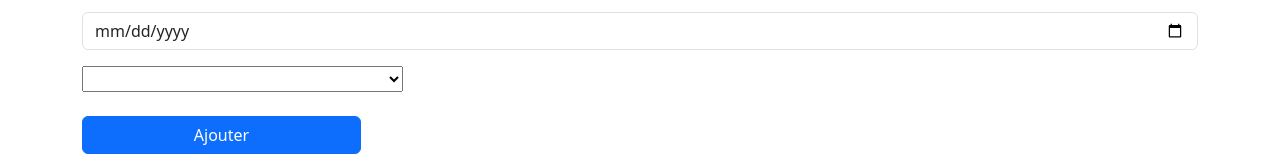
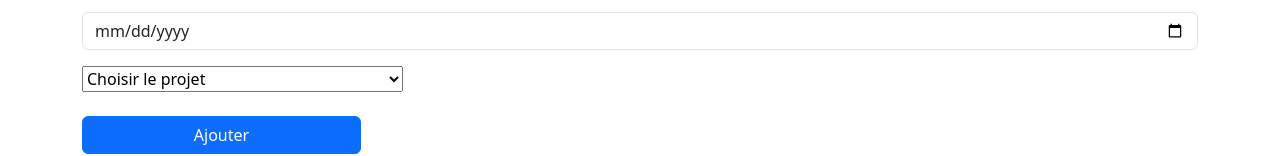
Before and after one commit to HarounaTraore/gestion-taches-et-projets, a Vue app: page /tache/ajouter in a window 1280 px wide. Shown: the part 454-610 px from the top of the page. Built offline with nearby package versions, Linux system fonts and the light colour scheme.

Commit message:
Correction globale

```diff
--- a/index.html
+++ b/index.html
@@ -2,9 +2,9 @@
 <html lang="en">
   <head>
     <meta charset="UTF-8">
-    <link rel="icon" href="./public/icone.ico">
+    <link rel="icon" href="./src/assets/img.png">
     <meta name="viewport" content="width=device-width, initial-scale=1.0">
-    <title>Bibliotheque</title>
+    <title>Gestion de Projets et Taches</title>
   </head>
   <body>
     <div id="app"></div>
--- a/src/components/taches/AjouterTache.vue
+++ b/src/components/taches/AjouterTache.vue
@@ -54,7 +54,7 @@
           >
             {{ projet.nom }}
           </option>
-          <option selected>Choisir le projet</option>
+          <option value="" selected>Choisir le projet</option>
         </select>
       </div>
       <button type="submit" class="btn btn-primary w-25">Ajouter</button>
--- a/src/components/taches/ModifierTache.vue
+++ b/src/components/taches/ModifierTache.vue
@@ -44,7 +44,7 @@
         />
       </div>
       <div class="mb-3">
-        <select for="projet" class="form-label" v-model="store.tache.projet">
+        <select for="projet" class="form-label" v-model="store.tache.projet" required>
           <option
             v-for="(projet, index) in store.projects"
             :key="index"
@@ -62,7 +62,6 @@
 
 <script setup>
 import { useGestionStore } from "@/stores/gestion";
-// import { useRoute, useRouter } from "vue-router";
 
 const store = useGestionStore();
 
```
Also changed, not shown: 1 other file (tests, documents, lock files or other folders).
